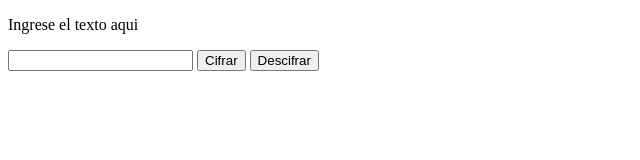
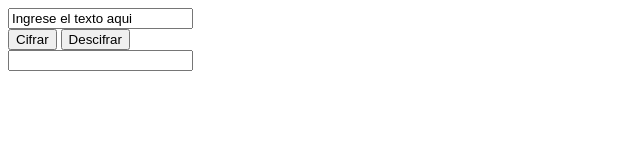
Before and after one commit to Ivandv19/challenge-encriptador, a plain HTML site: page index.html in a window 1280 px wide. Shown: the whole page, without its empty margins (0-640 px from the left). Drawn offline with Linux system fonts and the light colour scheme.

Commit message:
Actualiza y crea los botones

```diff
--- a/index.html
+++ b/index.html
@@ -1,21 +1,29 @@
 <!DOCTYPE html>
 <html lang="es">
+
 <head>
     <meta charset="UTF-8">
     <meta name="viewport" content="width=device-width, initial-scale=1.0">
     <title>Encriptador</title>
 </head>
+
 <body>
 
     <main>
 
-        <p>Ingrese el texto aqui</p>
+        <input type="text" value="Ingrese el texto aqui">
+
+        <section>
+
+            <button>Cifrar</button>
+            <button>Descifrar</button>
+
+        </section>
+
         <input type="text">
-
-        <input type="submit" value="Cifrar">
-        <input type="submit" value="Descifrar">
 
     </main>
 
 </body>
+
 </html>
```
